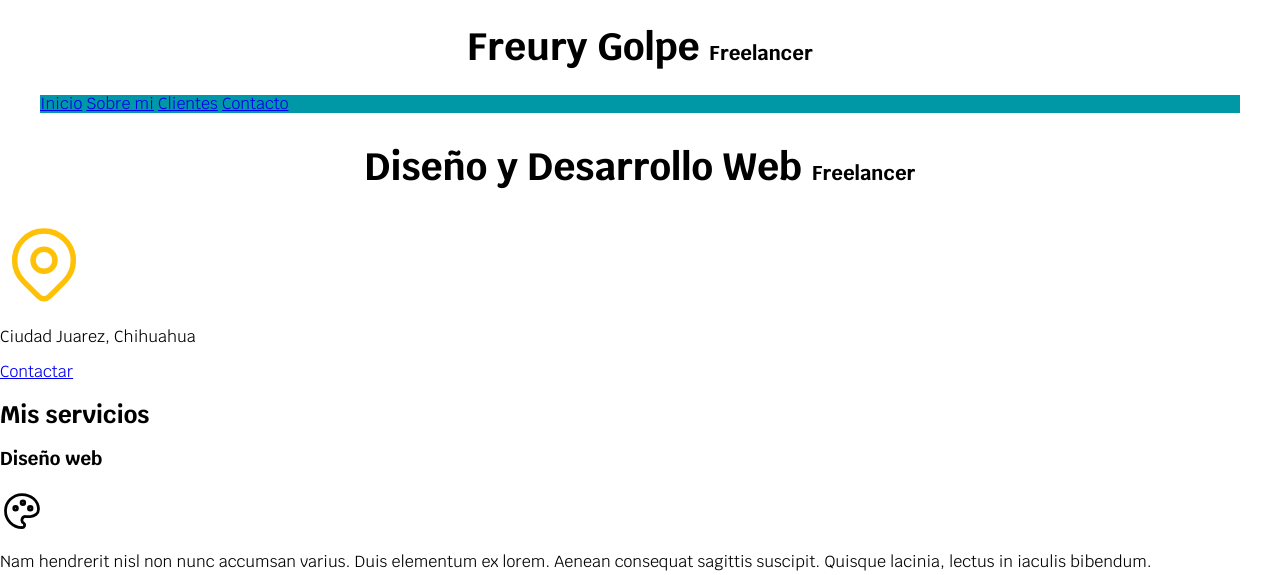
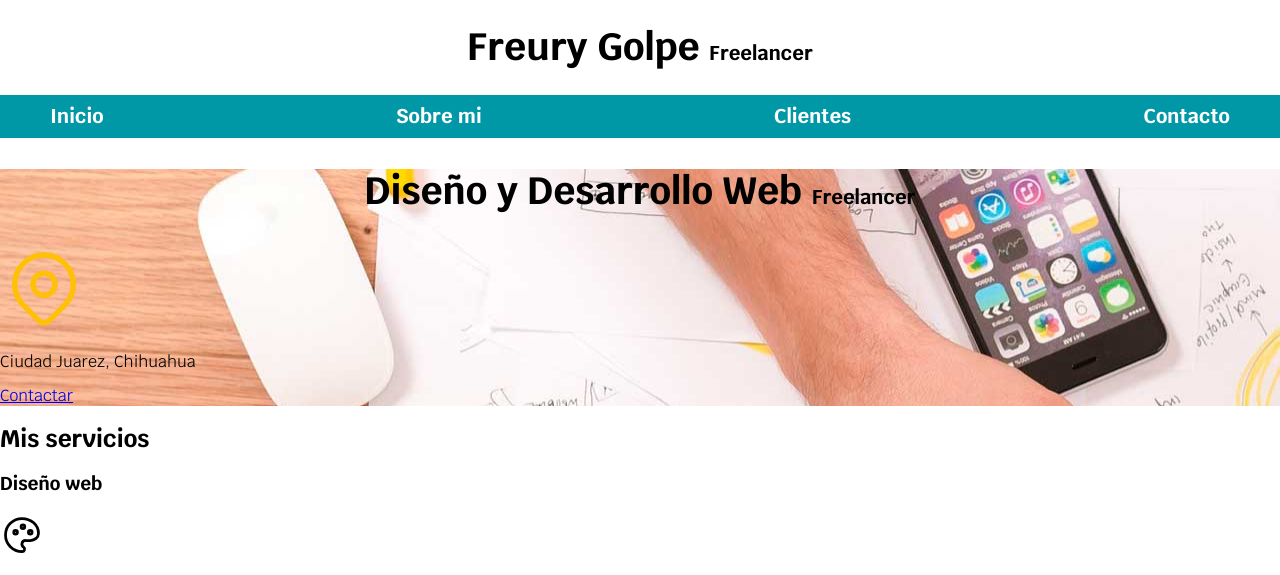
Before and after one commit to FreuryGC/desarrolloweb, a plain HTML site: page index.html in a window 1280 px wide. Shown: the top 575 px of the page. Drawn offline with Linux system fonts and the light colour scheme.

Commit message:
Se estilizo el nav bar y se añadio la imagen de fondo

```diff
--- a/css/style.css
+++ b/css/style.css
@@ -29,10 +29,42 @@ h1.titulo span{
 }
 
 .contenedor{
-    width: 120rem;
+    max-width: 120rem;
     margin: 0 auto;
 }
 
-.navegacion-principal{
+.nav-bg{
     background-color: var(--secundario);
 }
+
+.navegacion-principal{
+    display: flex;
+    flex-direction: column;
+}
+
+@media (min-width: 480px) {
+    .navegacion-principal{
+        flex-direction: row;
+        justify-content: space-between;
+    }
+}
+
+.navegacion-principal a {
+    display: block;
+    text-align: center;
+    color: var(--blanco);
+    text-decoration: none;
+    font-size: 2rem;
+    font-weight: 700;
+    padding: 1rem;
+}
+
+.navegacion-principal a:hover{
+    background-color: var(--primario);
+    color: var(--oscuro);
+}
+
+.hero{
+    background-image: url(../img/hero.jpg);
+
+}
--- a/index.html
+++ b/index.html
@@ -27,7 +27,8 @@
         </nav>
     </div>
 
-    <section>
+    <section class="hero">
+        <div class="contenido-hero">
             <h2 class="titulo">Diseño y Desarrollo Web <span>Freelancer</span></h2>
 
             <svg xmlns="http://www.w3.org/2000/svg" class="icon icon-tabler icon-tabler-map-pin" width="88" height="88" viewBox="0 0 24 24" stroke-width="1.5" stroke="#ffc107" fill="none" stroke-linecap="round" stroke-linejoin="round">
@@ -38,6 +39,7 @@
 
             <p>Ciudad Juarez, Chihuahua</p>
             <a href="#">Contactar</a>
+        </div>
     </section>
 
     <main>
```
Also changed, not shown: img/hero.jpg (renamed from hero.jpg). Lines whose indentation alone changed are shown as unchanged.
